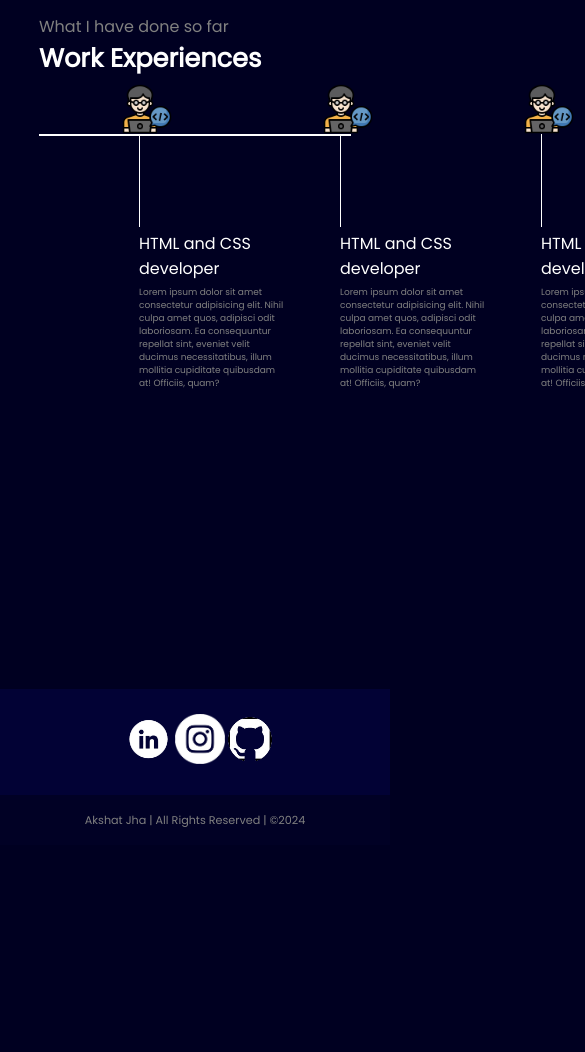
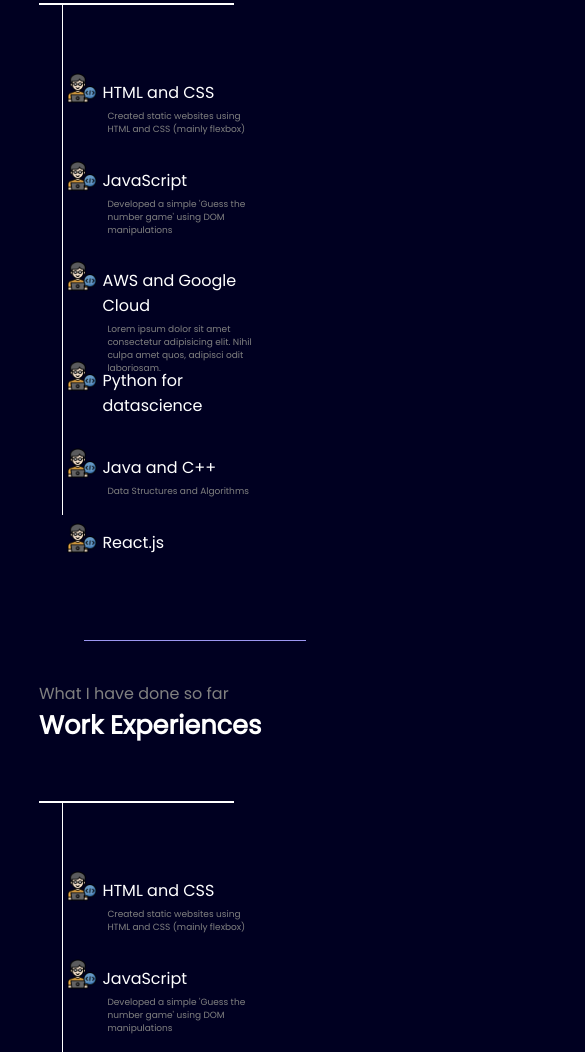
Before and after one commit to AkshatJha0411/My-first-three-projects, a plain HTML site: page SkybugTech/Portfolio/portfolio.html in a window 390 px wide. Shown: the part 948-2000 px from the top of the page, 585 px wide, since content can reach past the window. Before the commit the page ends 1793 px from the top, so only its background shows below. Drawn offline with nearby package versions, Linux system fonts and the light colour scheme.

Commit message:
made the website responsive and duplicated the second section (will make one for skills and one for projects) info on skills and projects in the next commit hopefully

```diff
--- a/SkybugTech/Portfolio/port.css
+++ b/SkybugTech/Portfolio/port.css
@@ -19,9 +19,7 @@ body {
 .firstSection > div {
   width: 30%;
 }
-/* .rightSection {
 
-} */
 .purple {
   color: rgb(164, 91, 232);
 }
@@ -65,7 +63,7 @@ nav ul li a:hover {
 .secondSection {
   margin: auto;
   max-width: 80vw;
-  height: 80vh;
+  height: 50vh;
 }
 .secondSection h1 {
   font-size: 1.6rem;
@@ -89,7 +87,7 @@ main hr {
 .secondSection .vertical {
   height: 93px;
   width: 1px;
-  margin: 0 100px;
+  margin: 0 6vw;
   background-color: white;
 }
 .vertical-title {
@@ -122,6 +120,9 @@ main hr {
 .footer img {
   height: 50px;
 }
+#linkedin {
+  height: 60px;
+}
 #copyright {
   background-color: rgb(1, 1, 37);
   display: flex;
@@ -130,3 +131,52 @@ main hr {
   align-items: center;
   font-size: 0.7rem;
 }
+
+@media screen and (max-width: 1191px) {
+  /* body {
+    background-color: red;
+  } */
+  nav {
+    flex-direction: column;
+    /* about in nav bar is going outside the frame in samsung s8+ */
+    overflow: hidden;
+    margin-left: auto;
+    margin-right: auto;
+  }
+  .leftSection {
+    font-size: 1.5rem;
+  }
+  .rightSection {
+    width: 50% !important;
+  }
+  .firstSection {
+    flex-direction: column-reverse;
+  }
+  .box {
+    flex-direction: column;
+  }
+  .secondSection .vertical {
+    height: unset;
+  }
+  .secondSection .vertical-title {
+    left: 40px;
+  }
+  .secondSection .vertical-desc {
+    left: 45px;
+  }
+  .secondSection .vertical {
+    height: 100px;
+  }
+  .secondSection .box {
+    width: 50vw;
+  }
+  .secondSection .vertical img {
+    top: 70px;
+    left: 5px;
+    width: 30px;
+  }
+  /* footer is coming under the second section and i need footer to come after second section all content */
+  .secondSection {
+    height: 85vh;
+  }
+}
--- a/SkybugTech/Portfolio/port.html
+++ b/SkybugTech/Portfolio/portfolio.html
@@ -18,9 +18,8 @@
         <div class="left">Akshat's Portfolio</div>
         <div class="right">
           <ul>
-            <li><a href="/">Home</a></li>
             <li><a href="/">About</a></li>
-            <li><a href="/">Services</a></li>
+            <!-- <li><a href="/">Services</a></li> -->
             <li><a href="/">Projects</a></li>
             <li><a href="/">Contact Me</a></li>
           </ul>
@@ -45,53 +44,84 @@
         <div class="box">
           <div class="vertical">
             <img src="htmldude.png" alt="" class="image-top" />
-            <div class="vertical-title">HTML and CSS developer</div>
+            <div class="vertical-title">HTML and CSS</div>
             <div class="vertical-desc">
-              Lorem ipsum dolor sit amet consectetur adipisicing elit. Nihil
-              culpa amet quos, adipisci odit laboriosam. Ea consequuntur
-              repellat sint, eveniet velit ducimus necessitatibus, illum
-              mollitia cupiditate quibusdam at! Officiis, quam?
+              Created static websites using HTML and CSS (mainly flexbox)
             </div>
           </div>
           <div class="vertical">
             <img src="htmldude.png" alt="" class="image-top" />
-            <div class="vertical-title">HTML and CSS developer</div>
+            <div class="vertical-title">JavaScript</div>
             <div class="vertical-desc">
-              Lorem ipsum dolor sit amet consectetur adipisicing elit. Nihil
-              culpa amet quos, adipisci odit laboriosam. Ea consequuntur
-              repellat sint, eveniet velit ducimus necessitatibus, illum
-              mollitia cupiditate quibusdam at! Officiis, quam?
+              Developed a simple 'Guess the number game' using DOM manipulations
             </div>
           </div>
           <div class="vertical">
             <img src="htmldude.png" alt="" class="image-top" />
-            <div class="vertical-title">HTML and CSS developer</div>
+            <div class="vertical-title">AWS and Google Cloud</div>
             <div class="vertical-desc">
               Lorem ipsum dolor sit amet consectetur adipisicing elit. Nihil
-              culpa amet quos, adipisci odit laboriosam. Ea consequuntur
-              repellat sint, eveniet velit ducimus necessitatibus, illum
-              mollitia cupiditate quibusdam at! Officiis, quam?
+              culpa amet quos, adipisci odit laboriosam.
             </div>
           </div>
           <div class="vertical">
             <img src="htmldude.png" alt="" class="image-top" />
-            <div class="vertical-title">HTML and CSS developer</div>
+            <div class="vertical-title">Python for datascience</div>
+            <div class="vertical-desc"></div>
+          </div>
+          <div class="vertical">
+            <img src="htmldude.png" alt="" class="image-top" />
+            <div class="vertical-title">Java and C++</div>
+            <div class="vertical-desc">Data Structures and Algorithms</div>
+          </div>
+          <div class="vertical">
+            <img src="htmldude.png" alt="" class="image-top" />
+            <div class="vertical-title">React.js</div>
+            <div class="vertical-desc"></div>
+          </div>
+        </div>
+      </section>
+      <hr />
+      <section class="secondSection">
+        <span class="grey">What I have done so far</span>
+        <h1>Work Experiences</h1>
+        <div class="box">
+          <div class="vertical">
+            <img src="htmldude.png" alt="" class="image-top" />
+            <div class="vertical-title">HTML and CSS</div>
             <div class="vertical-desc">
-              Lorem ipsum dolor sit amet consectetur adipisicing elit. Nihil
-              culpa amet quos, adipisci odit laboriosam. Ea consequuntur
-              repellat sint, eveniet velit ducimus necessitatibus, illum
-              mollitia cupiditate quibusdam at! Officiis, quam?
+              Created static websites using HTML and CSS (mainly flexbox)
             </div>
           </div>
           <div class="vertical">
             <img src="htmldude.png" alt="" class="image-top" />
-            <div class="vertical-title">HTML and CSS developer</div>
+            <div class="vertical-title">JavaScript</div>
+            <div class="vertical-desc">
+              Developed a simple 'Guess the number game' using DOM manipulations
+            </div>
+          </div>
+          <div class="vertical">
+            <img src="htmldude.png" alt="" class="image-top" />
+            <div class="vertical-title">AWS and Google Cloud</div>
             <div class="vertical-desc">
               Lorem ipsum dolor sit amet consectetur adipisicing elit. Nihil
-              culpa amet quos, adipisci odit laboriosam. Ea consequuntur
-              repellat sint, eveniet velit ducimus necessitatibus, illum
-              mollitia cupiditate quibusdam at! Officiis, quam?
+              culpa amet quos, adipisci odit laboriosam.
             </div>
+          </div>
+          <div class="vertical">
+            <img src="htmldude.png" alt="" class="image-top" />
+            <div class="vertical-title">Python for datascience</div>
+            <div class="vertical-desc"></div>
+          </div>
+          <div class="vertical">
+            <img src="htmldude.png" alt="" class="image-top" />
+            <div class="vertical-title">Java and C++</div>
+            <div class="vertical-desc">Data Structures and Algorithms</div>
+          </div>
+          <div class="vertical">
+            <img src="htmldude.png" alt="" class="image-top" />
+            <div class="vertical-title">React.js</div>
+            <div class="vertical-desc"></div>
           </div>
         </div>
       </section>
@@ -100,7 +130,7 @@
       <div class="footer">
         <div class="footert first">
           <a href="https://www.linkedin.com/in/iakshatjha/"
-            ><img src="linkedin1.png" alt=""
+            ><img src="linkedin1.png" alt="" id="linkedin"
           /></a>
         </div>
         <div class="footert" id="secondftr">
```
